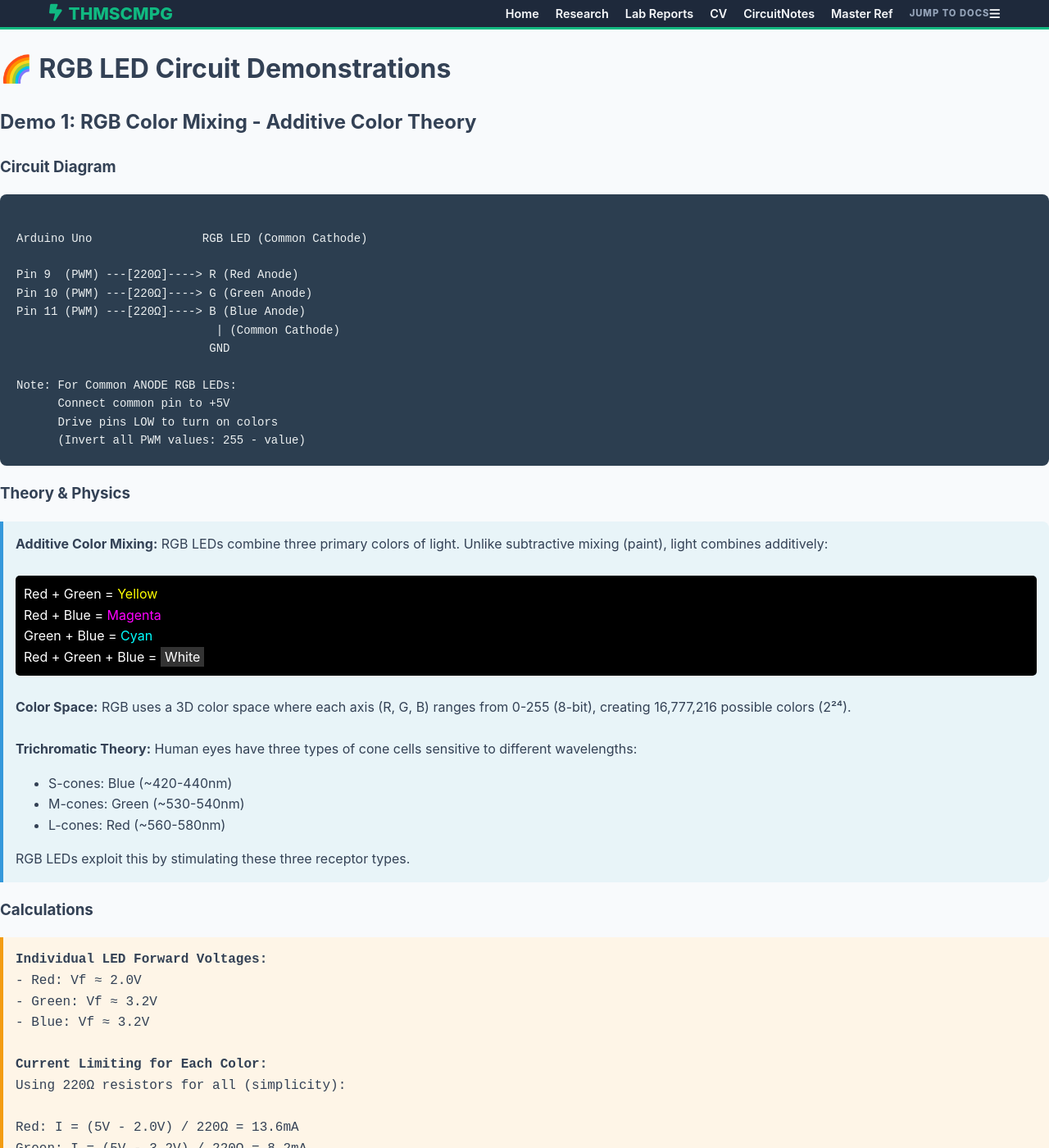
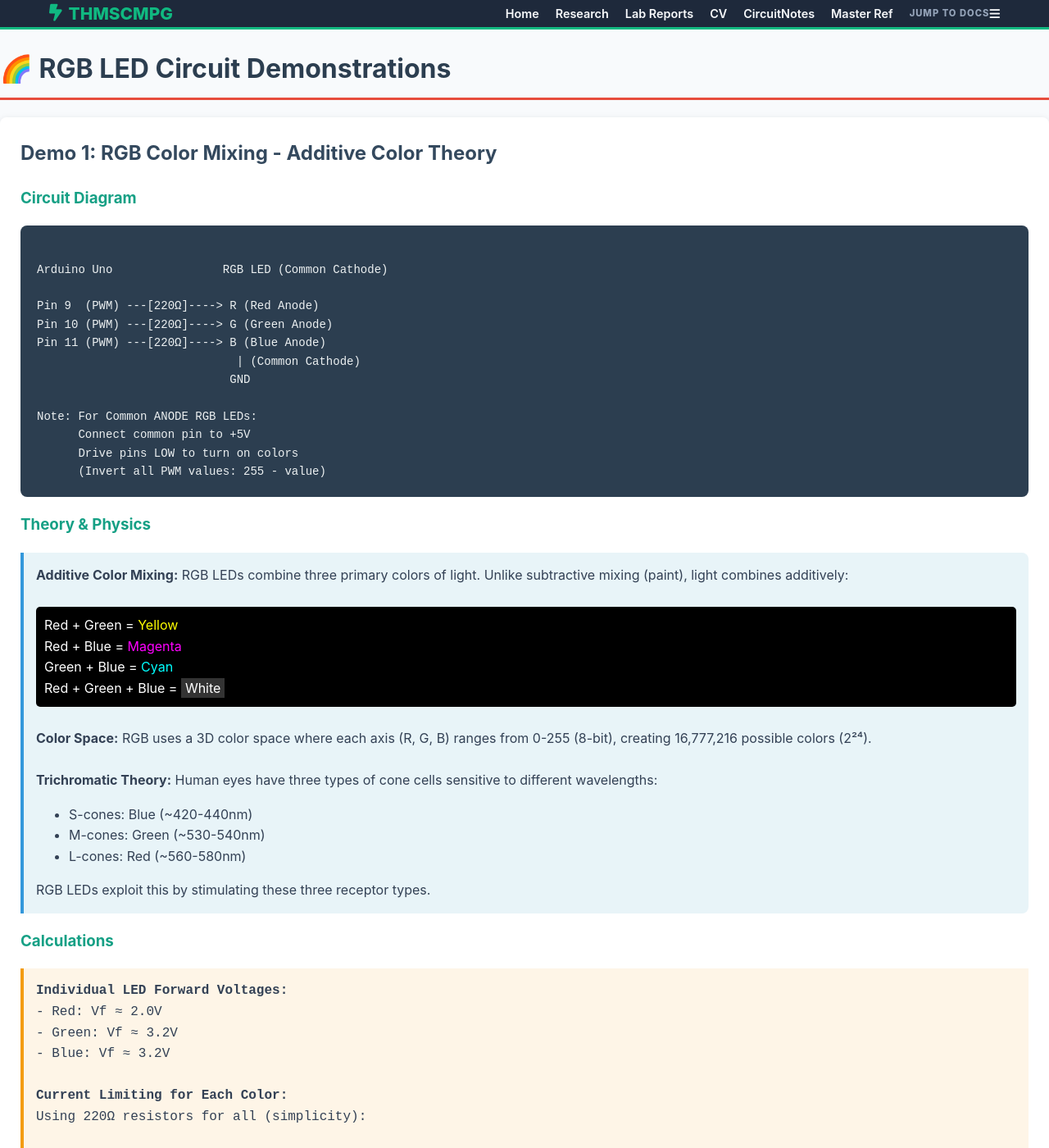
Before and after one commit to THMSCMPG/CircuitNotes, a Jekyll site: the page docs/rgb-led-demos.html, which Jekyll copies as it is, in a window 1280 px wide and 1400 px high. Shown: the whole window at 82% size. Built offline with Jekyll 4.4.1, drawn with Linux system fonts in a browser that asks for light colours.

Commit message:
Update rgb-led-demos.html

```diff
--- a/docs/rgb-led-demos.html
+++ b/docs/rgb-led-demos.html
@@ -4,8 +4,79 @@
 <meta charset="UTF-8">
 <meta name="viewport" content="width=device-width, initial-scale=1.0">
 <title>RGB LED Demonstrations</title>
+<style>
+.demo-section {
+  background: white;
+  padding: 25px;
+  margin: 20px 0;
+  border-radius: 8px;
+  box-shadow: 0 2px 8px rgba(0,0,0,0.1);
+}
+h1 {
+  color: #2c3e50;
+  border-bottom: 3px solid #e74c3c;
+  padding-bottom: 10px;
+}
+h2 {
+  color: #34495e;
+  margin-top: 0;
+}
+h3 {
+  color: #16a085;
+}
+.circuit-diagram {
+  background: #ecf0f1;
+  padding: 20px;
+  border-radius: 5px;
+  font-family: 'Courier New', monospace;
+  margin: 15px 0;
+  overflow-x: auto;
+}
+.theory-box {
+  background: #e8f4f8;
+  padding: 15px;
+  border-left: 4px solid #3498db;
+  margin: 15px 0;
+}
+.math-box {
+  background: #fef5e7;
+  padding: 15px;
+  border-left: 4px solid #f39c12;
+  margin: 15px 0;
+}
+.code-section {
+  background: #2c3e50;
+  color: #ecf0f1;
+  padding: 15px;
+  border-radius: 5px;
+  overflow-x: auto;
+  margin: 15px 0;
+}
+.color-box {
+  display: inline-block;
+  width: 30px;
+  height: 30px;
+  border: 2px solid #333;
+  margin: 0 5px;
+  vertical-align: middle;
+}
+table {
+  width: 100%;
+  border-collapse: collapse;
+  margin: 15px 0;
+}
+th, td {
+  border: 1px solid #bdc3c7;
+  padding: 10px;
+  text-align: left;
+}
+th {
+  background: #34495e;
+  color: white;
+}
+</style>
 <link rel="stylesheet" href="style.css">
-    <link rel="stylesheet" href="https://cdnjs.cloudflare.com/ajax/libs/font-awesome/6.4.0/css/all.min.css">
+<link rel="stylesheet" href="https://cdnjs.cloudflare.com/ajax/libs/font-awesome/6.4.0/css/all.min.css">
 </head>
 <body>
 <nav class="navbar">
```
